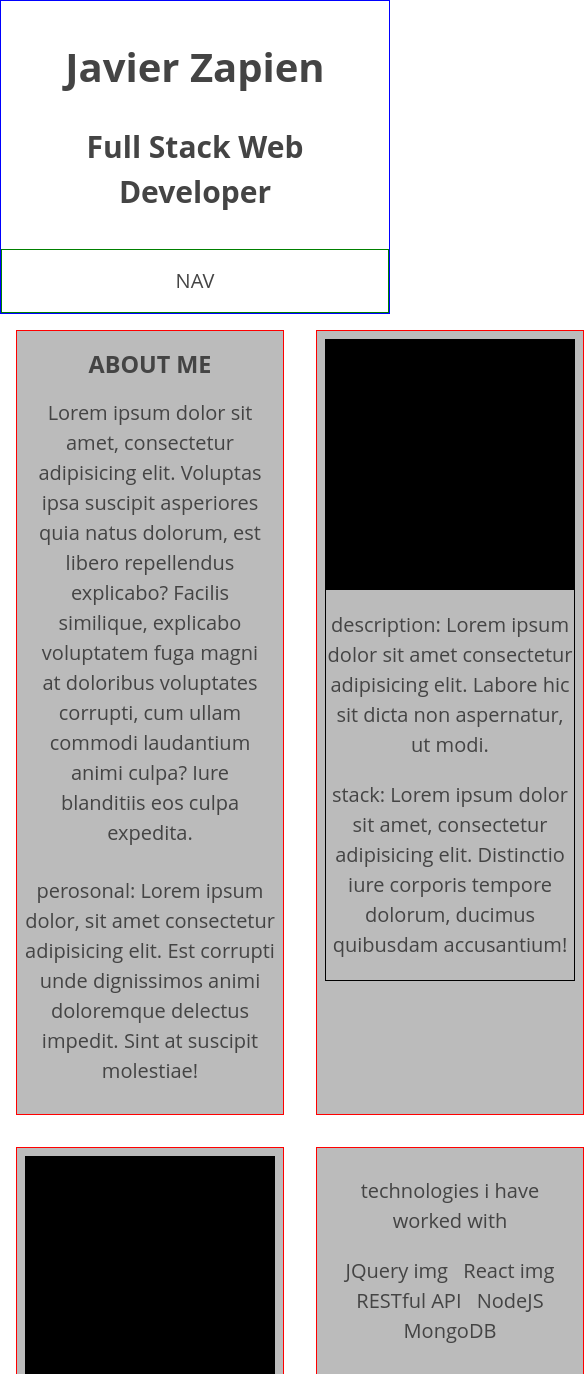
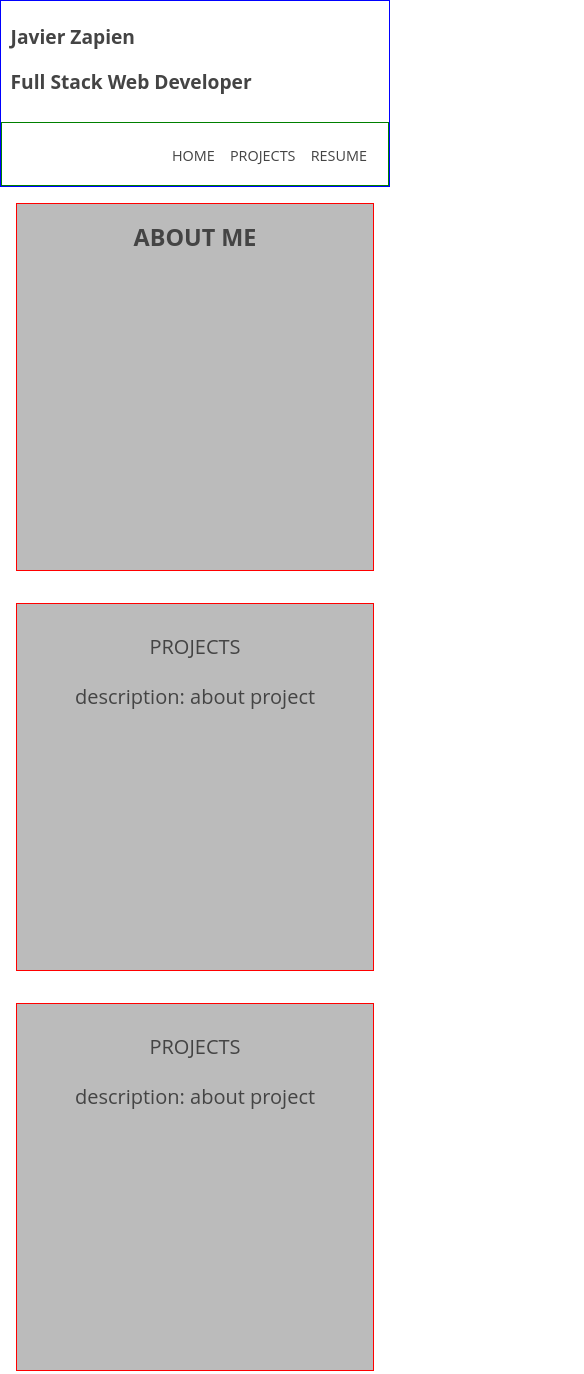
Before and after one commit to thinkful-ei-iguana/Javier_Porfolio, a plain HTML site: page index.html in a window 390 px wide. Shown: the top 1374 px of the page, 584 px wide, since content can reach past the window. Drawn offline with nearby package versions, Linux system fonts and the light colour scheme.

Commit message:
added media queries

```diff
--- a/index.css
+++ b/index.css
@@ -10,6 +10,15 @@
     text-align: center;
     line-height: 1.5;
     letter-spacing: 1.3;
+  }
+
+
+  #name-and-title{
+    text-align: left;
+  }
+
+  .nav-links-wrapper{
+    text-align: right;
   }
 
   #nav-wrapper {
@@ -53,9 +62,7 @@ span{
     margin: auto;
   }
 
-  .project-img,.project-description{
-    border: 1px solid black;
-  }
+
 
   .about-me,.about-me-para{
     margin: 0;
@@ -68,3 +75,39 @@ span{
     padding: 1rem;
     border: 1px solid green;
   }
+
+
+  @media (max-width: 900px){
+    #main-wrapper{
+      display: grid;
+      grid-template-columns: 1fr;
+      grid-auto-rows: minmax(400px,auto);
+    }
+  }
+
+  @media (max-width: 600px){
+    h1{
+      font-size: 2rem;
+    }
+    h2{
+      font-size: 2rem;
+    }
+
+    span{
+      font-size: 1rem;
+    }
+
+  }
+
+  @media (max-width: 450px){
+    h1{
+      font-size: 1.2rem;
+    }
+    h2{
+      font-size: 1.2rem;
+    }
+
+    span{
+      font-size: 0.9rem;
+    }
+  }
--- a/index.html
+++ b/index.html
@@ -18,7 +18,9 @@
                     </header>
                     <nav role="navigation">
                         <div class="nav-links-wrapper">
-                            <span>NAV</span>
+                            <span>HOME</span>
+                            <span>PROJECTS</span>
+                            <span>RESUME</span>
                         </div>
                     </nav>
                 </div>
@@ -27,36 +29,23 @@
                         <div class="box-1">
                             <section>
                                 <h3 class="about-me">ABOUT ME</h3>
-                                <p class="about-me-para">Lorem ipsum dolor sit amet, consectetur adipisicing elit. Voluptas ipsa
-                                    suscipit asperiores quia natus dolorum, est libero repellendus explicabo? Facilis similique,
-                                    explicabo voluptatem fuga magni at doloribus voluptates corrupti, cum ullam commodi laudantium
-                                    animi culpa? Iure blanditiis eos culpa expedita.</p>
-                                <p>perosonal: Lorem ipsum dolor, sit amet consectetur adipisicing elit. Est corrupti unde
-                                    dignissimos animi doloremque delectus impedit. Sint at suscipit molestiae!</p>
                             </section>
                         </div>
                         <div class="box-2">
                             <section class="nested-box-2">
-                                <div class="project-img1">
 
-                                </div>
                                 <div class="project-description">
-                                    <p>description: Lorem ipsum dolor sit amet consectetur adipisicing elit. Labore hic sit dicta
-                                        non aspernatur, ut modi.</p>
-                                    <p>stack: Lorem ipsum dolor sit amet, consectetur adipisicing elit. Distinctio iure corporis
-                                        tempore dolorum, ducimus quibusdam accusantium!</p>
+                                    <p>PROJECTS</p>
+                                    <p>description: about project</p>
                                 </div>
                             </section>
                         </div>
                         <div class="box-3">
                             <section class="nested-box-3">
-                                <div class="project-img2">
-                                </div>
+
                                 <div class="project-description">
-                                    <p>description: Lorem ipsum dolor sit amet consectetur adipisicing elit. Labore hic sit dicta
-                                        non aspernatur, ut modi.</p>
-                                    <p>stack: Lorem ipsum dolor sit amet, consectetur adipisicing elit. Distinctio iure corporis
-                                        tempore dolorum, ducimus quibusdam accusantium!</p>
+                                    <p>PROJECTS</p>
+                                    <p>description: about project</p>
                                 </div>
                             </section>
                         </div>
@@ -66,8 +55,8 @@
                                       <p>technologies i have worked with</p>
                                 </div>
                                 <div class="list-of-tect">
-                                    <span>JQuery img</span>
-                                    <span>React img</span>
+                                    <span>JQuery</span>
+                                    <span>React</span>
                                     <span>RESTful API </span>
                                     <span>NodeJS</span>
                                     <span>MongoDB</span>
```
